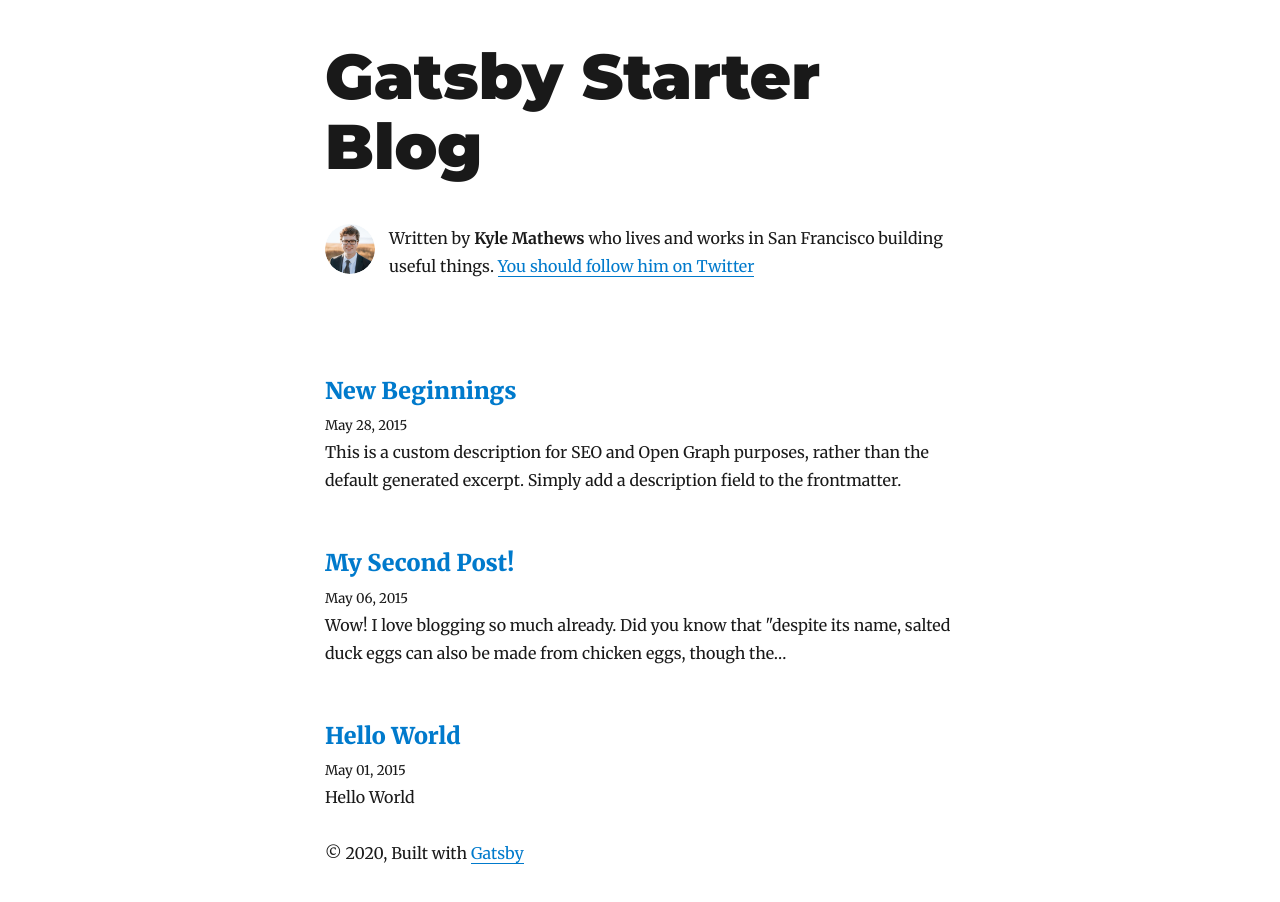
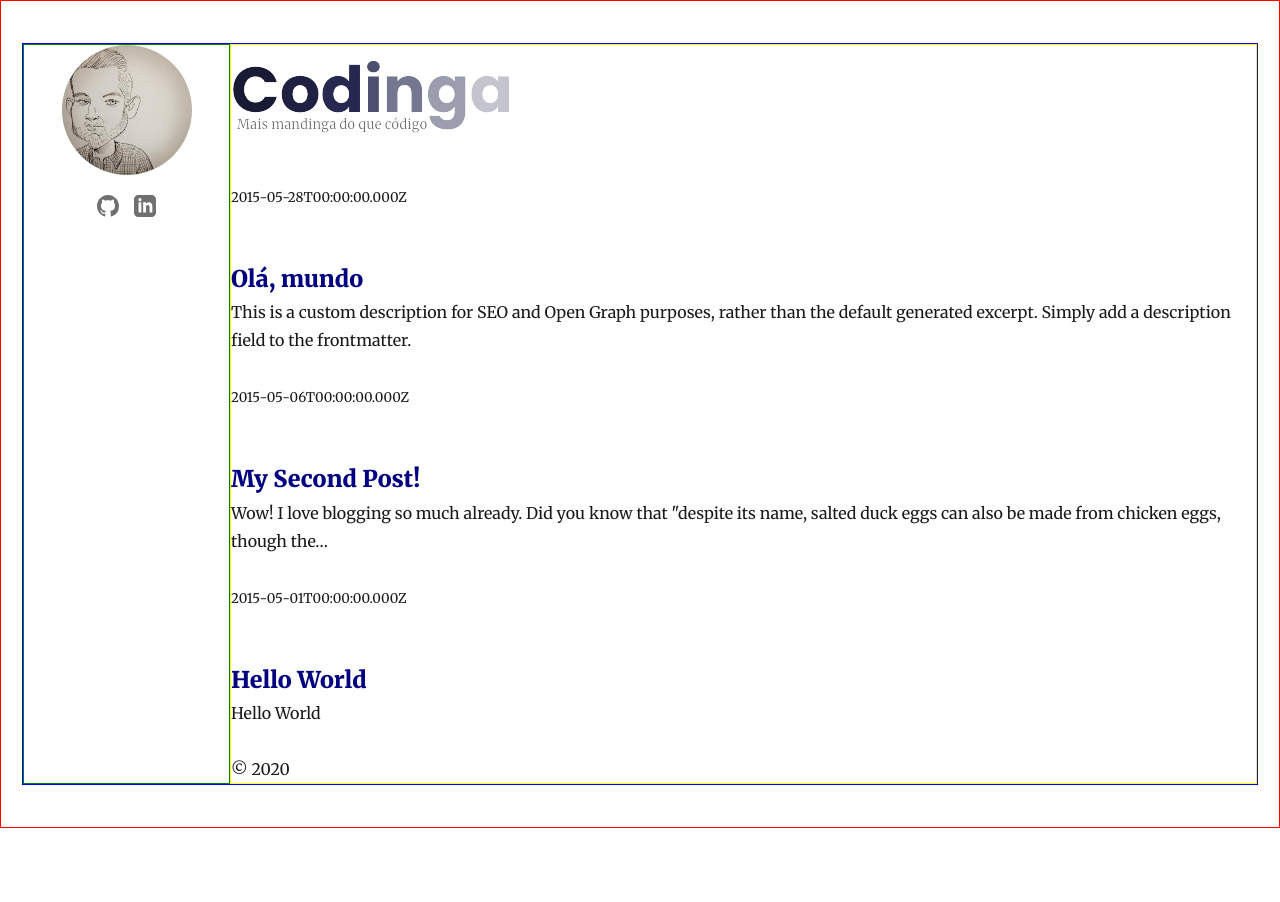
Before and after one commit to mnatanbrito/codinga, a Gatsby site: page / in a window 1280 px wide. After the commit the page ends 828 px from the top, so only its background shows below. Built offline with nearby package versions, Linux system fonts and the light colour scheme; Gatsby itself is replaced by a stand-in of ours; some packages are replaced by stand-ins of ours.

Commit message:
Montagem da estrutura inicial.

```diff
--- a/content/blog/new-beginnings/index.md
+++ b/content/blog/ola-mundo/index.md
@@ -1,5 +1,5 @@
 ---
-title: New Beginnings
+title: Olá, mundo
 date: "2015-05-28T22:40:32.169Z"
 description: This is a custom description for SEO and Open Graph purposes, rather than the default generated excerpt. Simply add a description field to the frontmatter.
 ---
--- a/gatsby-config.js
+++ b/gatsby-config.js
@@ -1,14 +1,14 @@
 module.exports = {
   siteMetadata: {
-    title: `Gatsby Starter Blog`,
+    title: `Codinga`,
     author: {
-      name: `Kyle Mathews`,
-      summary: `who lives and works in San Francisco building useful things.`,
+      name: `Marcos Natan`,
+      summary: `Mais mandinga do que código`,
     },
     description: `A starter blog demonstrating what Gatsby can do.`,
     siteUrl: `https://gatsby-starter-blog-demo.netlify.com/`,
     social: {
-      twitter: `kylemathews`,
+      twitter: `mnatanbrito`,
     },
   },
   plugins: [
@@ -60,7 +60,7 @@ module.exports = {
     {
       resolve: `gatsby-plugin-manifest`,
       options: {
-        name: `Gatsby Starter Blog`,
+        name: `Codinga`,
         short_name: `GatsbyJS`,
         start_url: `/`,
         background_color: `#ffffff`,
--- /dev/null
+++ b/src/components/avatar.js
@@ -0,0 +1,27 @@
+import React from "react"
+
+import "../styles/avatar.css"
+import avatarImg from "../../content/assets/avatar.jpeg"
+import logos from "./logos"
+
+const Avatar = () => {
+  return (
+    <div className="avatar-wrapper">
+      <div className="center">
+        <img src={avatarImg} className="avatar" alt="Marcos Natan" />
+      </div>
+      <div className="socials">
+        <logos.GitHub
+          url="https://www.github.com/mnatanbrito"
+          title="Meu github"
+        />
+        <logos.LinkedIn
+          url="https://www.linkedin.com/in/marcosnatanpacheco"
+          title="Meu github"
+        />
+      </div>
+    </div>
+  )
+}
+
+export default Avatar
--- a/src/components/layout.js
+++ b/src/components/layout.js
@@ -2,6 +2,9 @@ import React from "react"
 import { Link } from "gatsby"
 
 import { rhythm, scale } from "../utils/typography"
+import Logo from "./logo"
+import Avatar from "./avatar"
+import TwoColumnContent from "./twoColumContainer"
 
 const Layout = ({ location, title, children }) => {
   const rootPath = `${__PATH_PREFIX__}/`
@@ -52,17 +55,24 @@ const Layout = ({ location, title, children }) => {
       style={{
         marginLeft: `auto`,
         marginRight: `auto`,
-        maxWidth: rhythm(24),
+        maxWidth: rhythm(50),
         padding: `${rhythm(1.5)} ${rhythm(3 / 4)}`,
+
+        border: "1pt solid red",
       }}
     >
-      <header>{header}</header>
-      <main>{children}</main>
-      <footer>
-        © {new Date().getFullYear()}, Built with
-        {` `}
-        <a href="https://www.gatsbyjs.org">Gatsby</a>
-      </footer>
+      <TwoColumnContent
+        leftComponent={<Avatar />}
+        rightComponent={
+          <div>
+            <header>
+              <Logo title={title} />
+            </header>
+            <main>{children}</main>
+            <footer>© {new Date().getFullYear()}</footer>
+          </div>
+        }
+      />
     </div>
   )
 }
--- /dev/null
+++ b/src/components/logo.js
@@ -0,0 +1,10 @@
+import React from "react"
+
+import "../styles/logo.css"
+import logoImg from "../../content/assets/logo_codinga.png"
+
+const BlogLogo = ({ title }) => {
+  return <img src={logoImg} className="logo" />
+}
+
+export default BlogLogo
--- /dev/null
+++ b/src/components/logos.js
@@ -0,0 +1,38 @@
+import React from "react"
+
+import "../styles/logos.css"
+
+export default {
+  GitHub: ({ url, color = "#707070", title }) => (
+    <a target="_blank" href={url} title={title} className="icon-link">
+      <svg
+        className="icon icon-github"
+        viewBox="0 0 16 16"
+        version="1.1"
+        aria-hidden="true"
+      >
+        <path
+          fill={color}
+          fill-rule="evenodd"
+          d="M8 0C3.58 0 0 3.58 0 8c0 3.54 2.29 6.53 5.47 7.59.4.07.55-.17.55-.38 0-.19-.01-.82-.01-1.49-2.01.37-2.53-.49-2.69-.94-.09-.23-.48-.94-.82-1.13-.28-.15-.68-.52-.01-.53.63-.01 1.08.58 1.23.82.72 1.21 1.87.87 2.33.66.07-.52.28-.87.51-1.07-1.78-.2-3.64-.89-3.64-3.95 0-.87.31-1.59.82-2.15-.08-.2-.36-1.02.08-2.12 0 0 .67-.21 2.2.82.64-.18 1.32-.27 2-.27.68 0 1.36.09 2 .27 1.53-1.04 2.2-.82 2.2-.82.44 1.1.16 1.92.08 2.12.51.56.82 1.27.82 2.15 0 3.07-1.87 3.75-3.65 3.95.29.25.54.73.54 1.48 0 1.07-.01 1.93-.01 2.2 0 .21.15.46.55.38A8.013 8.013 0 0016 8c0-4.42-3.58-8-8-8z"
+        ></path>
+      </svg>
+    </a>
+  ),
+  LinkedIn: ({ url, title, color = "#707070" }) => (
+    <a target="_blank" href={url} title={title} className="icon-link">
+      <svg
+        className="icon icon-linkedin"
+        xmlns="http://www.w3.org/2000/svg"
+        width="24"
+        height="24"
+        viewBox="0 0 24 24"
+      >
+        <path
+          fill={color}
+          d="M19 0h-14c-2.761 0-5 2.239-5 5v14c0 2.761 2.239 5 5 5h14c2.762 0 5-2.239 5-5v-14c0-2.761-2.238-5-5-5zm-11 19h-3v-11h3v11zm-1.5-12.268c-.966 0-1.75-.79-1.75-1.764s.784-1.764 1.75-1.764 1.75.79 1.75 1.764-.783 1.764-1.75 1.764zm13.5 12.268h-3v-5.604c0-3.368-4-3.113-4 0v5.604h-3v-11h3v1.765c1.396-2.586 7-2.777 7 2.476v6.759z"
+        />
+      </svg>
+    </a>
+  ),
+}
--- /dev/null
+++ b/src/components/postPreview.js
@@ -0,0 +1,38 @@
+import React from "react"
+import { Link } from "gatsby"
+
+import "../styles/postPreview.css"
+import { rhythm } from "../utils/typography"
+import { formatDate } from "../utils/date"
+
+const PostPreview = node => {
+  const title = node.frontmatter.title || node.fields.slug
+  return (
+    <article key={node.fields.slug} className="post-preview-wrapper">
+      <header>
+        <small>{formatDate(node.frontmatter.date)}</small>
+        <h3
+          style={{
+            marginBottom: rhythm(1 / 4),
+          }}
+        >
+          <Link
+            style={{ boxShadow: `none`, color: "#000080" }}
+            to={node.fields.slug}
+          >
+            {title}
+          </Link>
+        </h3>
+      </header>
+      <section>
+        <p
+          dangerouslySetInnerHTML={{
+            __html: node.frontmatter.description || node.excerpt,
+          }}
+        />
+      </section>
+    </article>
+  )
+}
+
+export default PostPreview
--- a/src/components/seo.js
+++ b/src/components/seo.js
@@ -53,22 +53,6 @@ const SEO = ({ description, lang, meta, title }) => {
           property: `og:type`,
           content: `website`,
         },
-        {
-          name: `twitter:card`,
-          content: `summary`,
-        },
-        {
-          name: `twitter:creator`,
-          content: site.siteMetadata.social.twitter,
-        },
-        {
-          name: `twitter:title`,
-          content: title,
-        },
-        {
-          name: `twitter:description`,
-          content: metaDescription,
-        },
       ].concat(meta)}
     />
   )
--- /dev/null
+++ b/src/components/twoColumContainer.js
@@ -0,0 +1,14 @@
+import React from "react"
+
+import "../styles/twoColumContainer.css"
+
+const TwoColumnContent = ({ leftComponent, rightComponent }) => {
+  return (
+    <div className="two-column-container">
+      <div className="left">{leftComponent}</div>
+      <div className="right">{rightComponent}</div>
+    </div>
+  )
+}
+
+export default TwoColumnContent
--- a/src/pages/index.js
+++ b/src/pages/index.js
@@ -5,6 +5,7 @@ import Bio from "../components/bio"
 import Layout from "../components/layout"
 import SEO from "../components/seo"
 import { rhythm } from "../utils/typography"
+import PostPreview from "../components/postPreview"
 
 const BlogIndex = ({ data, location }) => {
   const siteTitle = data.site.siteMetadata.title
@@ -13,31 +14,35 @@ const BlogIndex = ({ data, location }) => {
   return (
     <Layout location={location} title={siteTitle}>
       <SEO title="All posts" />
-      <Bio />
+      {/* <Bio /> */}
       {posts.map(({ node }) => {
         const title = node.frontmatter.title || node.fields.slug
         return (
-          <article key={node.fields.slug}>
-            <header>
-              <h3
-                style={{
-                  marginBottom: rhythm(1 / 4),
-                }}
-              >
-                <Link style={{ boxShadow: `none` }} to={node.fields.slug}>
-                  {title}
-                </Link>
-              </h3>
-              <small>{node.frontmatter.date}</small>
-            </header>
-            <section>
-              <p
-                dangerouslySetInnerHTML={{
-                  __html: node.frontmatter.description || node.excerpt,
-                }}
-              />
-            </section>
-          </article>
+          <PostPreview {...node} />
+          // <article key={node.fields.slug}>
+          //   <header>
+          //     <h3
+          //       style={{
+          //         marginBottom: rhythm(1 / 4),
+          //       }}
+          //     >
+          //       <Link
+          //         style={{ boxShadow: `none`, color: "#000080" }}
+          //         to={node.fields.slug}
+          //       >
+          //         {title}
+          //       </Link>
+          //     </h3>
+          //     <small>{node.frontmatter.date}</small>
+          //   </header>
+          //   <section>
+          //     <p
+          //       dangerouslySetInnerHTML={{
+          //         __html: node.frontmatter.description || node.excerpt,
+          //       }}
+          //     />
+          //   </section>
+          // </article>
         )
       })}
     </Layout>
--- /dev/null
+++ b/src/styles/avatar.css
@@ -0,0 +1,44 @@
+.avatar-wrapper {
+  display: flex;
+  flex: 1;
+  flex-direction: column;
+  justify-content: flex-start;
+  align-items: center;
+}
+
+.avatar-wrapper > .center {
+  flex-direction: row;
+  justify-content: center;
+  height: 90px;
+}
+
+.avatar-wrapper > .center > .avatar {
+  vertical-align: middle;
+  width: 22;
+  height: 22;
+  border-radius: 50%;
+}
+
+.avatar-wrapper > .socials {
+  display: flex;
+  flex-direction: row;
+  justify-content: space-around;
+  height: 30px;
+  width: 75px;
+  align-items: center;
+}
+
+@media screen and (min-width: 768px) {
+  .avatar-wrapper > .center {
+    flex-direction: row;
+    justify-content: center;
+    height: 150px;
+  }
+
+  .avatar-wrapper > .center > .avatar {
+    vertical-align: middle;
+    width: 130px;
+    height: 130px;
+    border-radius: 50%;
+  }
+}
--- /dev/null
+++ b/src/styles/logo.css
@@ -0,0 +1,11 @@
+.logo {
+  width: 200px;
+  height: 70px;
+}
+
+@media screen and (min-width: 768px) {
+  .logo {
+    width: 288px;
+    height: 101px;
+  }
+}
--- /dev/null
+++ b/src/styles/logos.css
@@ -0,0 +1,9 @@
+.icon {
+  color: #707070;
+  height: 22px;
+  width: 22px;
+}
+
+.icon-link {
+  color: transparent;
+}
--- /dev/null
+++ b/src/styles/postPreview.css
@@ -0,0 +1,2 @@
+.post-preview-wrapper {
+}
--- /dev/null
+++ b/src/styles/twoColumContainer.css
@@ -0,0 +1,45 @@
+.two-column-container {
+  display: flex;
+  flex: 1;
+  flex-direction: row;
+  justify-content: flex-start;
+
+  border: 1pt solid blue;
+}
+
+.two-column-container > .left {
+  display: none;
+}
+
+.two-column-container > .right {
+  display: flex;
+  flex: 10;
+  justify-content: flex-start;
+  border: 1pt solid yellow;
+}
+
+@media screen and (min-width: 768px) {
+  .two-column-container {
+    display: flex;
+    flex: 1;
+    flex-direction: row;
+    justify-content: flex-start;
+
+    border: 1pt solid blue;
+  }
+
+  .two-column-container > .left {
+    display: flex;
+    flex-direction: column;
+    justify-content: flex-start;
+    flex: 2;
+    border: 1pt solid green;
+  }
+
+  .two-column-container > .right {
+    display: flex;
+    flex: 10;
+    justify-content: flex-start;
+    border: 1pt solid yellow;
+  }
+}
--- /dev/null
+++ b/src/utils/date.js
@@ -0,0 +1,3 @@
+export const formatDate = date => {
+  return new Date(date).toISOString()
+}
```
Also changed, not shown: content/assets/avatar.jpeg (added), content/assets/iconmonstr-linkedin-3.svg (added), content/assets/logo_codinga.png (added), src/styles/layout.css (added).
